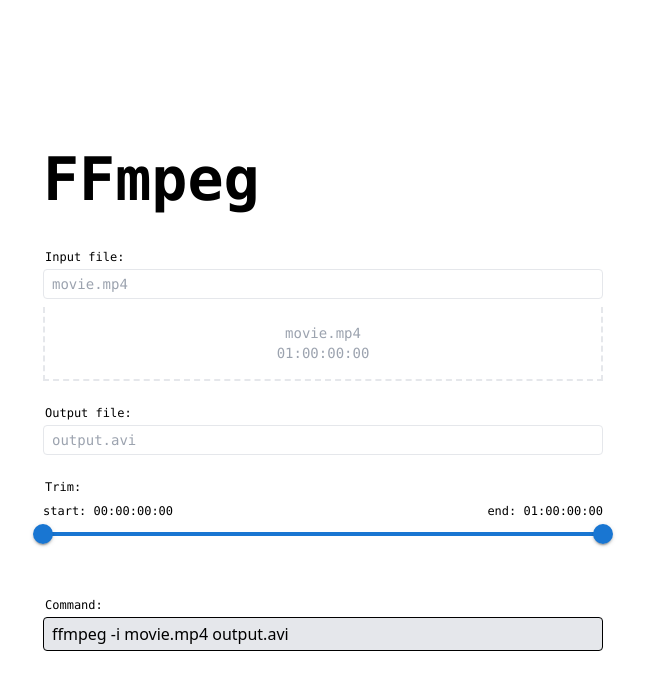
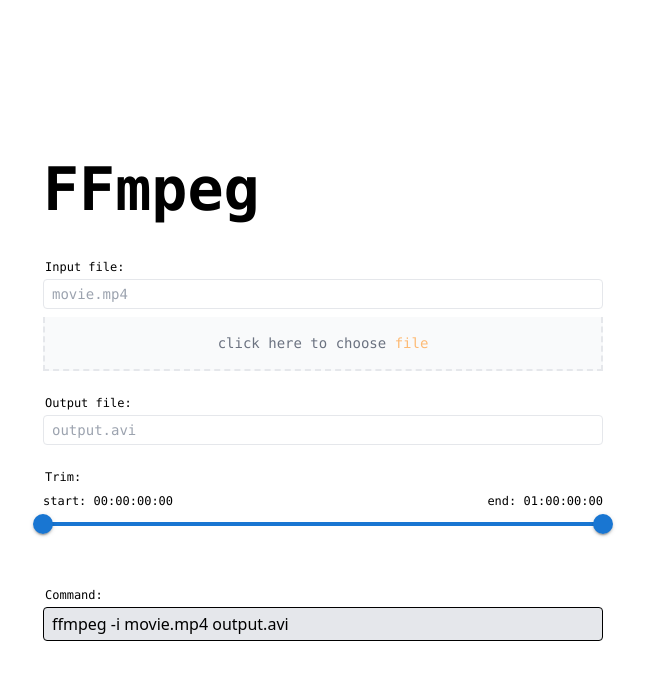
Before and after one commit to metahistory/ffmpeg-play, a React (Vite) app: page / in a window 1280 px wide. Shown: the top 690 px of the page, without its empty margins (317-962 px from the left). Built offline with nearby package versions, Linux system fonts and the light colour scheme.

Commit message:
refactor

```diff
--- a/src/App.tsx
+++ b/src/App.tsx
@@ -10,10 +10,7 @@
    const [input, setInput] = useState("")
    const [output, setOutput] = useState("")
 
-   const [metadata, setMetadata] = useState<InputFileMetadata>({
-      name: "movie.mp4",
-      duration: 3600,
-   })
+   const [metadata, setMetadata] = useState<InputFileMetadata>()
 
    const [trim, setTrim] = useState({ start: 0, end: 3600 })
 
@@ -49,6 +46,7 @@
 
          setMetadata({ name, duration })
          setTrim({ start: 0, end: duration })
+         setInput(name)
       }
 
       video.src = URL.createObjectURL(file)
@@ -56,9 +54,9 @@
 
    const command = [
 
-      `ffmpeg -i ${metadata?.name || input || "movie.mp4"}`,
+      `ffmpeg -i ${input || metadata?.name || "movie.mp4"}`,
       flagArgument("-ss", timeFormat(trim.start), trim.start > 0),
-      flagArgument("-to", timeFormat(trim.end), trim.end < (metadata?.duration || 0)),
+      flagArgument("-to", timeFormat(trim.end), trim.end < (metadata?.duration || 3600)),
       output || "output.avi",
 
    ].join(" ").replace(/\s{2,}/g, " ")
@@ -71,8 +69,8 @@
             <span className="mt-10 ml-0.5 font-mono text-xs">Input file:</span>
             <Input value={input} onChange={setInput} hint="movie.mp4" className="mt-1" />
 
-            <label htmlFor="file" className="mt-2 border-2 border-t-0 border-dashed py-4 flex justify-center items-center">
-               <span className="text-sm text-gray-400 font-mono text-center">
+            <label htmlFor="file" className="mt-2 bg-gray-50 border-2 border-t-0 border-dashed py-4 flex justify-center items-center">
+               <span className="text-sm text-gray-500 font-mono text-center">
                   {metadata ? (
                      <>{metadata.name} <br /> {timeFormat(metadata.duration)} </>
                   ) : (
@@ -93,7 +91,7 @@
             <Slider
                step={0.01}
                min={0}
-               max={metadata?.duration}
+               max={metadata?.duration || 3600}
                value={[trim.start, trim.end]}
                onChange={handleSliderChange}
                disableSwap
```
